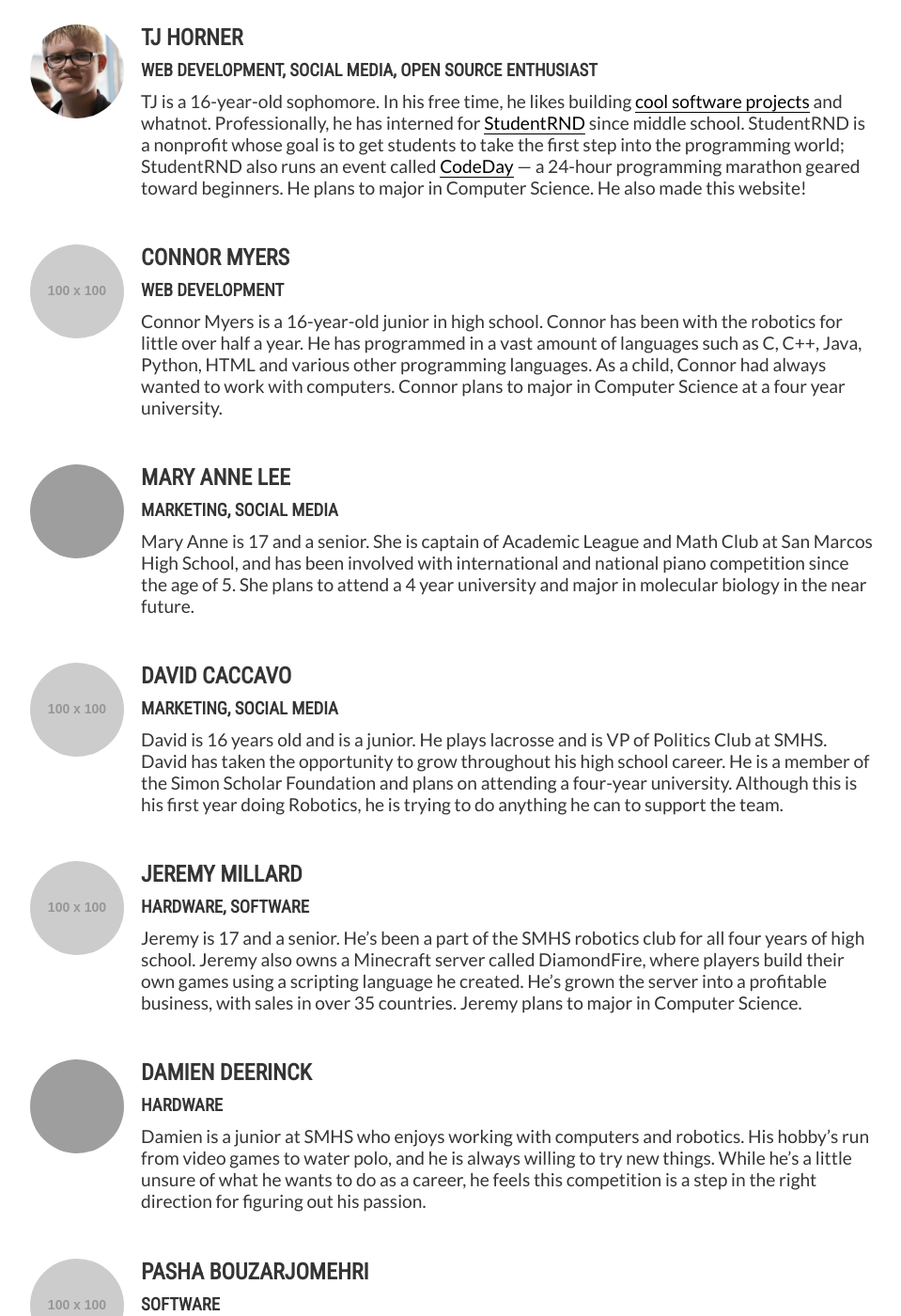
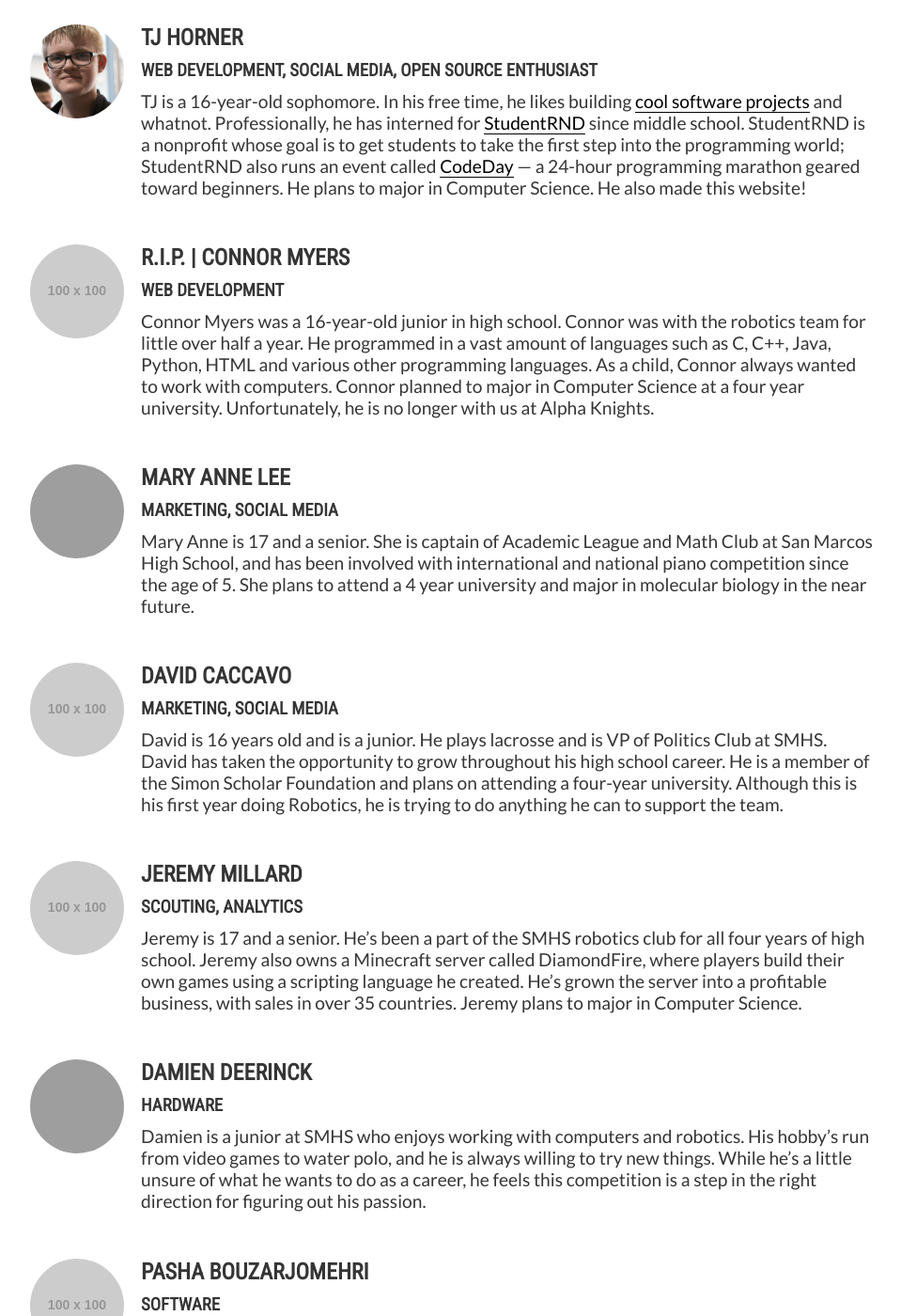
Before and after one commit to AlphaKnights/alphaknights.github.io, a Jekyll site: the page built from index.html, in a window 1280 px wide and 1400 px high, scrolled down 2235 px, cut to the strip 0-1400 px from the top of the window. Shown: the whole strip at 94% size, without its empty margins (158-1117 px from the left). Built offline with Jekyll 4.4.1, drawn with Linux system fonts in a browser that asks for light colours; grey boxes are pictures that could not be loaded.

Commit message:
rip connr

```diff
--- a/index.html
+++ b/index.html
@@ -89,10 +89,10 @@ layout: hero
     <div class="profile wow fadeInDown" id="team/connor">
       <div class="profile-picture" style="background-image: url(https://placehold.it/100x100?text=CM)"></div>
       <div class="profile-content">
-        <h2>Connor Myers</h2>
+        <h2>R.I.P. | Connor Myers</h2>
         <h3>Web Development</h3>
         <p>
-          Connor Myers is a 16-year-old junior in high school. Connor has been with the robotics for little over half a year. He has programmed in a vast amount of languages such as C, C++, Java, Python, HTML and various other programming languages. As a child, Connor had always wanted to work with computers. Connor plans to major in Computer Science at a four year university.
+          Connor Myers was a 16-year-old junior in high school. Connor was with the robotics team for little over half a year. He programmed in a vast amount of languages such as C, C++, Java, Python, HTML and various other programming languages. As a child, Connor always wanted to work with computers. Connor planned to major in Computer Science at a four year university. Unfortunately, he is no longer with us at Alpha Knights.
         </p>
       </div>
     </div>
@@ -123,9 +123,9 @@ layout: hero
       <div class="profile-picture" style="background-image: url(https://placehold.it/100x100?text=JM)"></div>
       <div class="profile-content">
         <h2>Jeremy Millard</h2>
-        <h3>Hardware, Software</h3>
+        <h3>Scouting, Analytics</h3>
         <p>
-          Jeremy is 17 and a senior. He’s been a part of the SMHS robotics club for all four years of high school.  Jeremy also owns a Minecraft server called DiamondFire, where players build their own games using a scripting language he created.  He’s grown the server into a profitable business, with sales in over 35 countries.  Jeremy plans to major in Computer Science.
+          Jeremy is 17 and a senior. He’s been a part of the SMHS robotics club for all four years of high school.  Jeremy also owns a Minecraft server called DiamondFire, where players build their own games using a scripting language he created.  He’s grown the server into a profitable business, with sales in over 35 countries. Jeremy plans to major in Computer Science.
         </p>
       </div>
     </div>
```
